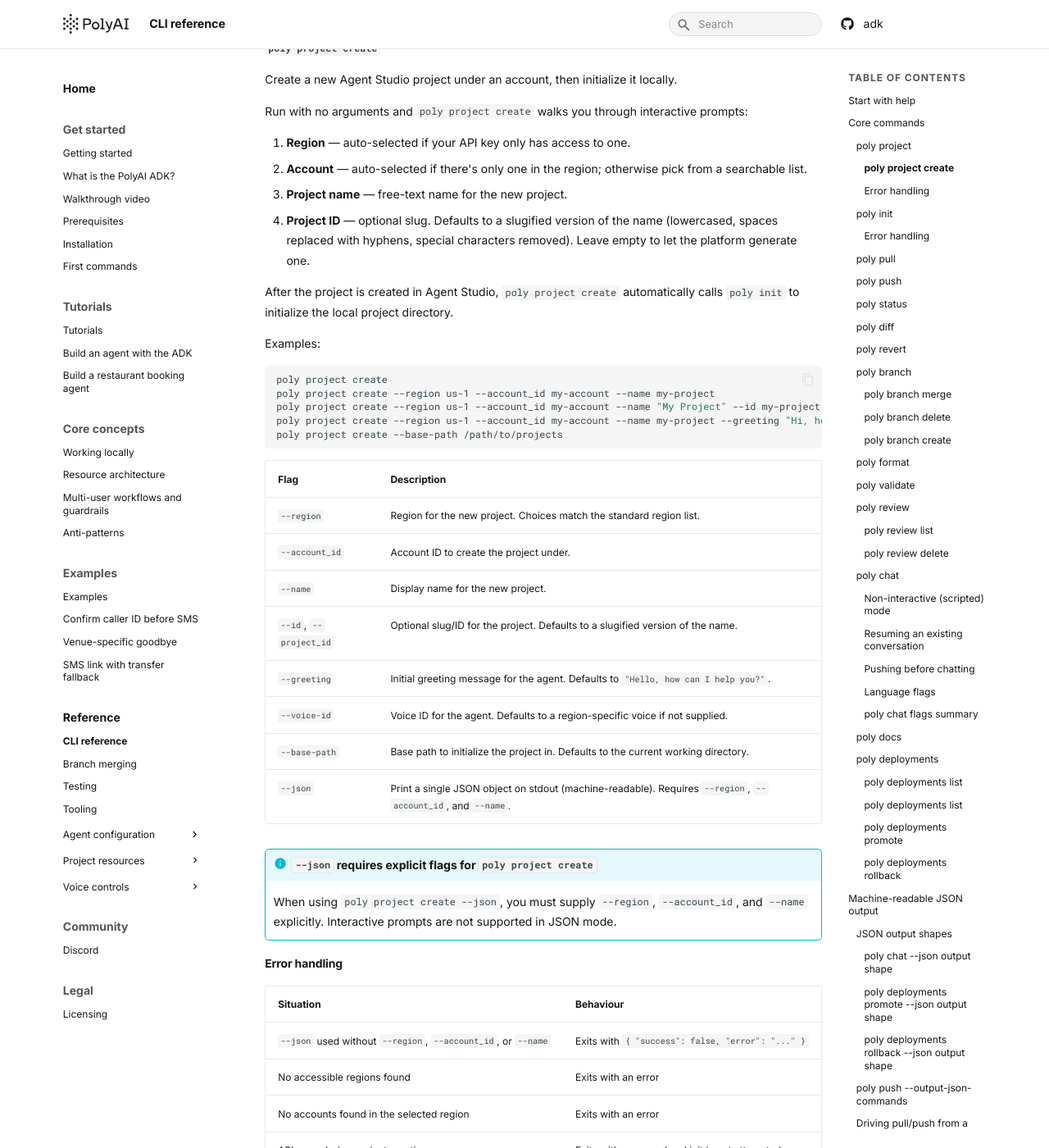
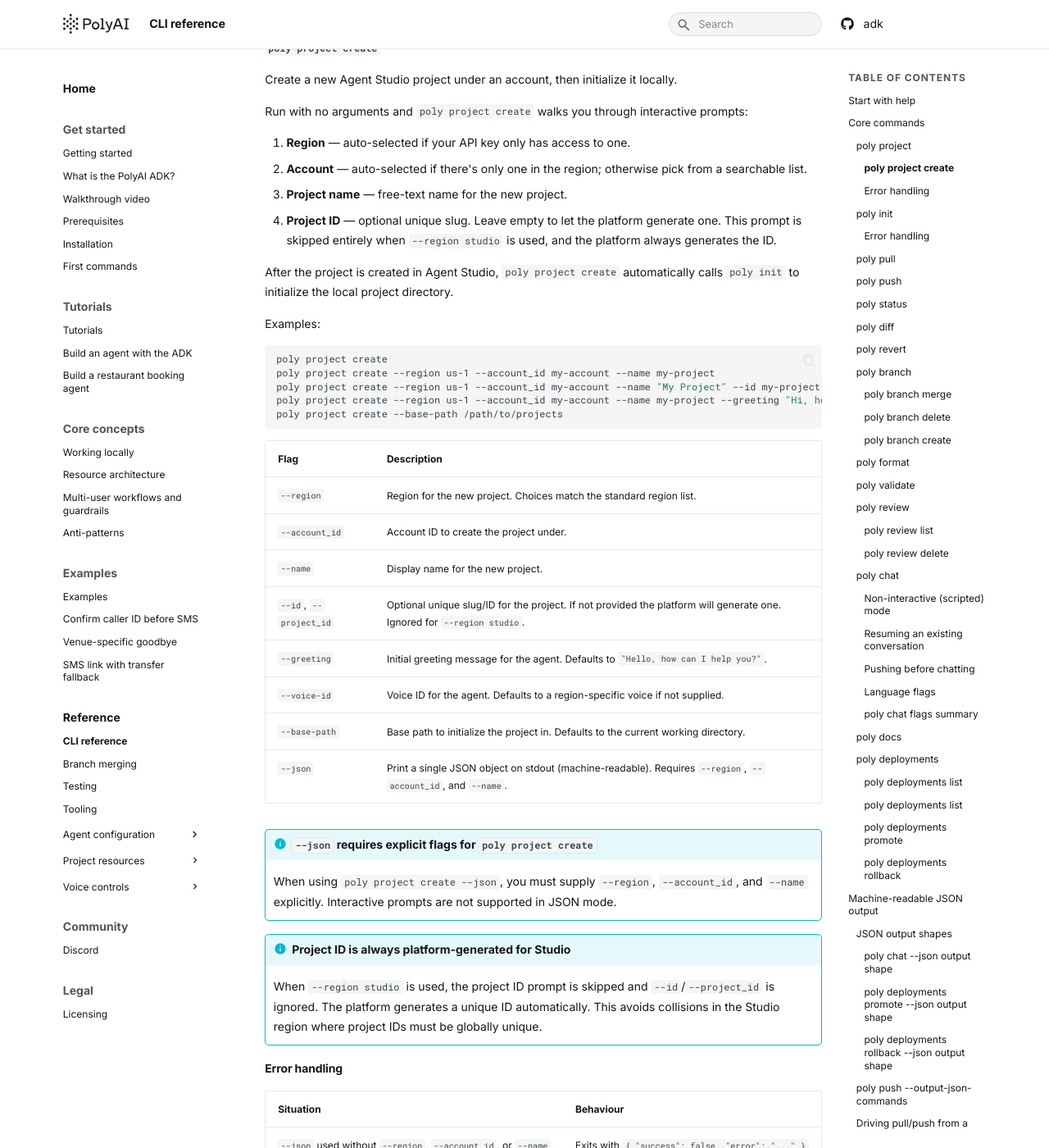
Before and after one commit to polyai/adk, an MkDocs documentation site: the page built from docs/docs/reference/cli.md, in a window 1280 px wide and 1400 px high, scrolled down 709 px. Shown: the whole window at 82% size. Built offline with MkDocs 1.6.1 and Material for MkDocs 9.7.7, drawn with Linux system fonts in a browser that asks for light colours.

Commit message:
docs: auto-update from 7fa88a2

```diff
--- a/docs/docs/reference/cli.md
+++ b/docs/docs/reference/cli.md
@@ -41,7 +41,7 @@ Run with no arguments and `poly project create` walks you through interactive pr
 1. **Region** — auto-selected if your API key only has access to one.
 2. **Account** — auto-selected if there's only one in the region; otherwise pick from a searchable list.
 3. **Project name** — free-text name for the new project.
-4. **Project ID** — optional slug. Defaults to a slugified version of the name (lowercased, spaces replaced with hyphens, special characters removed). Leave empty to let the platform generate one.
+4. **Project ID** — optional unique slug. Leave empty to let the platform generate one. This prompt is skipped entirely when `--region studio` is used, and the platform always generates the ID.
 
 After the project is created in Agent Studio, `poly project create` automatically calls `poly init` to initialize the local project directory.
 
@@ -60,7 +60,7 @@ poly project create --base-path /path/to/projects
 | `--region` | Region for the new project. Choices match the standard region list. |
 | `--account_id` | Account ID to create the project under. |
 | `--name` | Display name for the new project. |
-| `--id`, `--project_id` | Optional slug/ID for the project. Defaults to a slugified version of the name. |
+| `--id`, `--project_id` | Optional unique slug/ID for the project. If not provided the platform will generate one. Ignored for `--region studio`. |
 | `--greeting` | Initial greeting message for the agent. Defaults to `"Hello, how can I help you?"`. |
 | `--voice-id` | Voice ID for the agent. Defaults to a region-specific voice if not supplied. |
 | `--base-path` | Base path to initialize the project in. Defaults to the current working directory. |
@@ -69,6 +69,10 @@ poly project create --base-path /path/to/projects
 !!! info "`--json` requires explicit flags for `poly project create`"
 
     When using `poly project create --json`, you must supply `--region`, `--account_id`, and `--name` explicitly. Interactive prompts are not supported in JSON mode.
+
+!!! info "Project ID is always platform-generated for Studio"
+
+    When `--region studio` is used, the project ID prompt is skipped and `--id`/`--project_id` is ignored. The platform generates a unique ID automatically. This avoids collisions in the Studio region where project IDs must be globally unique.
 
 #### Error handling
 
```
